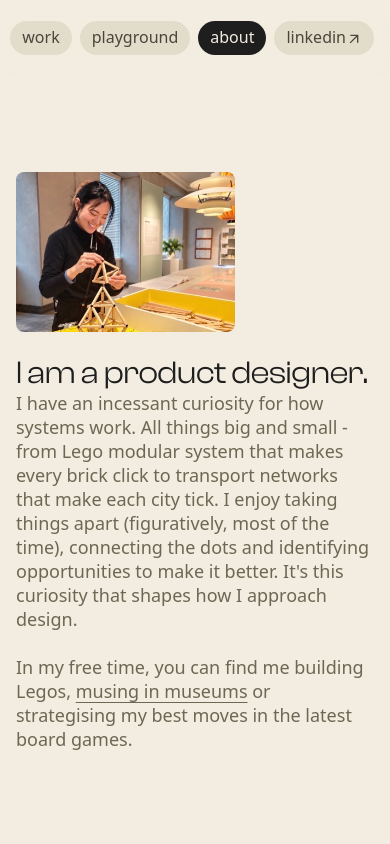
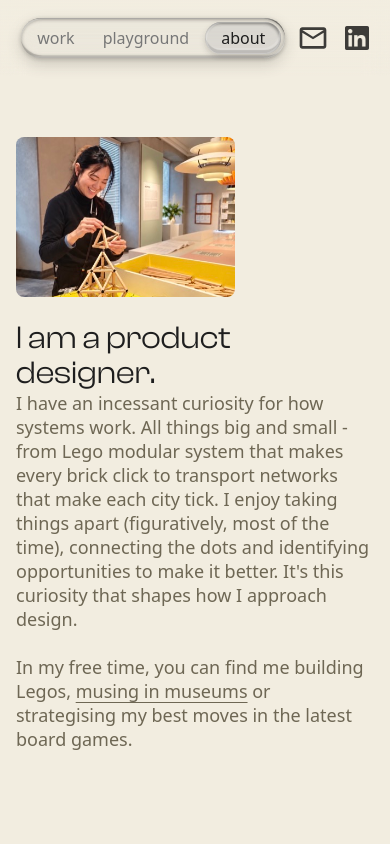
Before and after one commit to yuqinggg/yuqing-2027-portfolio, a website: page about.html in a window 390 px wide. Shown: the top 844 px of the page. Drawn offline with Linux system fonts and the light colour scheme; a web font is replaced by a local one.

Commit message:
Redesign the header from Figma, and drop letter spacing to 0 on all text.
The header (Figma 33:1472) now has the name "Tay Yu Qing" on the left, a
frosted-glass work/playground/about tab switcher in the centre, and email
and LinkedIn icons on the right; the LinkedIn pill is gone. The email icon
copies tayyuqing.work@gmail.com and confirms in its tooltip, falling back
to opening the email app where the clipboard isn't allowed. On narrow
screens the tabs shrink and the name hides.

All letter-spacing rules are removed, so text on the homepage and About
page uses each font's normal spacing.

Also stops hidden tooltips from making phones zoom the page out.

Co-Authored-By: Claude Opus 5.5 <noreply@anthropic.com>

```diff
--- a/about.html
+++ b/about.html
@@ -11,7 +11,7 @@
     <link rel="preconnect" href="https://fonts.googleapis.com" />
     <link rel="preconnect" href="https://fonts.gstatic.com" crossorigin />
     <link rel="stylesheet" href="https://fonts.googleapis.com/css2?family=IBM+Plex+Mono&display=swap" />
-    <link rel="stylesheet" href="https://api.fontshare.com/v2/css?f[]=clash-grotesk@400,600&display=swap" />
+    <link rel="stylesheet" href="https://api.fontshare.com/v2/css?f[]=clash-grotesk@400,600&f[]=clash-display@500&display=swap" />
     <link rel="stylesheet" href="css/home.css" />
     <!-- theme picked earlier this session, else the system's; runs before paint so there is no flash -->
     <script>
@@ -25,13 +25,18 @@
 
   <body>
     <header class="nav">
-      <nav aria-label="Main">
-        <a class="pill" href="index.html">work</a>
+      <a class="nav-name" href="index.html">Tay Yu Qing</a>
+      <nav class="nav-tabs" aria-label="Main">
+        <a class="nav-tab" href="index.html">work</a>
         <!-- TODO: link once the playground page exists -->
-        <span class="pill">playground</span>
-        <span class="pill is-active" aria-current="page">about</span>
-        <a class="pill" href="https://www.linkedin.com/in/tayyuqing/" target="_blank" rel="noopener">linkedin<span class="pill-arrow" aria-hidden="true"></span></a>
+        <span class="nav-tab">playground</span>
+        <span class="nav-tab is-active" aria-current="page">about</span>
       </nav>
+      <div class="nav-icons">
+        <button class="nav-email" type="button" data-email="tayyuqing.work@gmail.com" data-tip="copy email" aria-label="Copy email address"><img class="mono" src="img/home/email.svg" alt="" width="32" height="32" /></button>
+        <span class="nav-email-status sr-only" role="status"></span>
+        <a href="https://www.linkedin.com/in/tayyuqing/" target="_blank" rel="noopener" aria-label="LinkedIn"><img class="mono" src="img/home/linkedin.png" alt="" width="24" height="24" /></a>
+      </div>
     </header>
 
     <main class="container about">
@@ -98,6 +103,7 @@
       <img class="mono" src="img/home/claude.png" alt="" width="16" height="16" />
     </footer>
     <script src="js/tip.js"></script>
+    <script src="js/copy-email.js"></script>
     <script src="js/hero-intro.js"></script>
   </body>
 </html>
--- a/css/home.css
+++ b/css/home.css
@@ -17,6 +17,7 @@
   --pill-active-bg: #fff;
   --pill-active-text: #000;
   --pill-hover: brightness(1.35);
+  --tab-active-text: #fff;
   --gutter: clamp(16px, 4vw, 58.8px);
   --display: "Clash Display", system-ui, sans-serif;
   --mono: "IBM Plex Mono", ui-monospace, monospace;
@@ -36,6 +37,7 @@
   --pill-active-bg: #1e1e1e;
   --pill-active-text: #f2ede0;
   --pill-hover: brightness(0.94);
+  --tab-active-text: #1e1e1e; /* not in Figma: white on the grey glass is unreadable on cream */
 }
 
 /* Registered so the nav's gradient colour can fade (gradients themselves can't transition) */
@@ -64,8 +66,13 @@ body,
   box-sizing: border-box;
 }
 
+/* a hidden [data-tip] tooltip still takes up room; this stops it widening the page. On html, not body,
+   so phones don't zoom the page out to fit it */
+html {
+  overflow-x: clip;
+}
+
 body {
-  overflow-x: clip; /* a hidden [data-tip] tooltip still takes up room; this stops it making the page scroll sideways */
   margin: 0;
   background: var(--bg);
   color: var(--text);
@@ -84,55 +91,163 @@ img {
 }
 
 /* Nav */
+/* Name left, glass tabs centred, email and LinkedIn right (Figma 33:1472) */
 .nav {
   position: sticky;
   top: 0;
   z-index: 10;
   height: 76px;
-  display: flex;
+  box-sizing: border-box;
+  display: grid;
+  grid-template-columns: 1fr auto 1fr; /* equal side columns keep the tabs centred */
   align-items: center;
-  justify-content: flex-end;
-  padding: 8px var(--gutter);
+  padding: 8px clamp(16px, 5.44vw, 80px); /* Figma's 80px at the 1470px width */
   margin-bottom: -76px; /* overlay the hero like the design, instead of pushing it down */
+  overflow-x: clip; /* the email icon's hidden tooltip otherwise makes phones zoom out (html's clip doesn't reach a sticky header) */
   background: linear-gradient(to bottom, var(--nav-tint), transparent);
   -webkit-backdrop-filter: blur(12px);
   backdrop-filter: blur(12px);
   transition: --nav-tint 0.4s ease;
 }
 
-.nav nav {
-  display: flex;
-  gap: 8px;
+.nav-name {
+  justify-self: start; /* link only as wide as the name, not the whole column */
+  font-family: var(--display);
+  font-weight: 500;
+  font-size: 20px;
+  color: var(--text);
+  text-decoration: none;
+  white-space: nowrap;
+  transition: color 0.4s ease;
 }
 
-.pill {
-  display: inline-flex;
-  align-items: flex-end;
-  padding: 8px 12px;
+/* Frosted-glass tab switcher; the shadows are Figma's highlight and depth layers */
+.nav-tabs {
+  display: flex;
+  align-items: center;
+  gap: 4px;
+  margin-right: 12px; /* Figma nudges the tabs this far left of centre */
+  padding: 4px;
   border-radius: 999px;
-  font-size: 16px;
-  line-height: 17.92px;
-  text-decoration: none;
-  background: var(--pill-bg);
-  color: var(--pill-text);
-  transition: filter 0.15s, background-color 0.4s ease, color 0.4s ease;
+  background: rgba(187, 187, 188, 0.12);
+  -webkit-backdrop-filter: blur(8px);
+  backdrop-filter: blur(8px);
+  box-shadow:
+    0 1px 5px rgba(0, 0, 0, 0.2),
+    0 6px 16px rgba(0, 0, 0, 0.16),
+    inset 0 0 0 1px rgba(255, 255, 255, 0.03),
+    inset 1.8px 3px 0 -2px rgba(255, 255, 255, 0.27),
+    inset -2px -2px 0 -2px rgba(255, 255, 255, 0.24),
+    inset -3px -8px 1px -6px rgba(255, 255, 255, 0.18),
+    inset -0.3px -1px 4px 0 rgba(0, 0, 0, 0.24),
+    inset -1.5px 2.5px 0 -2px rgba(0, 0, 0, 0.4),
+    inset 0 3px 4px -2px rgba(0, 0, 0, 0.4),
+    inset 2px -6.5px 1px -4px rgba(0, 0, 0, 0.2);
 }
 
-.pill.is-active {
-  background: var(--pill-active-bg);
-  color: var(--pill-active-text);
+.nav-tab {
+  display: flex;
+  align-items: center;
+  justify-content: center;
+  width: 108px;
+  height: 24px;
+  border-radius: 999px;
+  font: 16px/18px var(--ui);
+  color: #777;
+  text-decoration: none;
+  transition: color 0.2s ease;
 }
 
-/* arrow_outward used as a mask so it takes the pill's text colour in both themes */
-.pill-arrow {
-  width: 16px;
-  height: 16px;
-  background: currentColor;
-  mask: url("../img/home/arrow-outward.svg") no-repeat center / contain;
+a.nav-tab:hover {
+  color: var(--text);
 }
 
-a.pill:hover {
-  filter: var(--pill-hover);
+/* the current page's tab is a raised glass pill, 4px bigger all round */
+.nav-tab.is-active {
+  width: 116px;
+  height: 32px;
+  background: rgba(187, 187, 188, 0.36);
+  color: var(--tab-active-text);
+  box-shadow:
+    0 3px 6px rgba(0, 0, 0, 0.16),
+    inset 2px 1px 0 rgba(255, 255, 255, 0.27),
+    inset -1.5px -1px 0 rgba(255, 255, 255, 0.24),
+    inset -2px -6px 1px rgba(255, 255, 255, 0.18),
+    inset -1px 2px 3px rgba(0, 0, 0, 0.4),
+    inset 0 -4px 1px rgba(0, 0, 0, 0.2);
+}
+
+.nav-icons {
+  justify-self: end;
+  display: flex;
+  align-items: center;
+  gap: 16px;
+}
+
+.nav-icons a,
+.nav-email {
+  display: block;
+}
+
+/* the email icon is a button (it copies the address), reset to look like the LinkedIn link */
+.nav-email {
+  position: relative; /* for its [data-tip] tooltip */
+  padding: 0;
+  border: 0;
+  background: none;
+  cursor: pointer;
+}
+
+.nav-email:focus-visible {
+  outline: 2px solid var(--text);
+  outline-offset: 3px;
+}
+
+/* read by screen readers, not shown (the email "copied" announcement) */
+.sr-only {
+  position: absolute;
+  width: 1px;
+  height: 1px;
+  overflow: hidden;
+  clip-path: inset(50%);
+  white-space: nowrap;
+}
+
+/* Figma shows the icons at 75%; set on the images, not the group, so the email tooltip stays solid. Full on hover */
+.nav-icons img {
+  opacity: 0.75;
+  transition: opacity 0.15s;
+}
+
+.nav-icons :is(a, button):hover img {
+  opacity: 1;
+}
+
+/* Not in the design: on narrow screens the tabs shrink to their text, and the name goes when there's no room for it */
+@media (max-width: 900px) {
+  .nav-tab {
+    width: auto;
+    padding-inline: 12px;
+  }
+
+  .nav-tab.is-active {
+    width: auto;
+    padding-inline: 16px;
+  }
+}
+
+@media (max-width: 600px) {
+  .nav {
+    grid-template-columns: auto 1fr;
+  }
+
+  .nav-name {
+    display: none;
+  }
+
+  .nav-tabs {
+    margin-right: 0;
+  }
 }
 
 a:focus-visible {
@@ -154,7 +269,6 @@ a:focus-visible {
   font-weight: 400;
   font-size: clamp(44px, 6.6vw, 96px); /* 96px at the 1470px design width */
   line-height: 1;
-  letter-spacing: -0.01em;
 }
 
 /* Intro start state for the [data-intro] block (homepage hero, About intro), played in by js/hero-intro.js:
@@ -343,7 +457,6 @@ a:focus-visible {
   background: var(--pill-bg);
   color: var(--pill-text);
   font: 14px/1.2 var(--ui);
-  letter-spacing: normal;
   white-space: nowrap;
   pointer-events: none;
   opacity: 0;
@@ -494,7 +607,6 @@ a:focus-visible {
   font-family: var(--mono);
   font-size: 11px;
   font-weight: 400;
-  letter-spacing: 0.1em;
   text-transform: uppercase;
   color: var(--muted);
   transition: color 0.4s ease;
@@ -549,7 +661,6 @@ a:focus-visible {
 .cv-date {
   font-family: var(--mono);
   font-size: 13px;
-  letter-spacing: 0.05em;
   white-space: nowrap;
   color: var(--muted);
   transition: color 0.4s ease;
@@ -575,7 +686,6 @@ a:focus-visible {
   padding-bottom: 90px;
   font-family: var(--mono);
   font-size: 11px;
-  letter-spacing: 0.1em;
   color: var(--muted);
 }
 
--- /dev/null
+++ b/js/copy-email.js
@@ -0,0 +1,23 @@
+// Nav email icon: copies the address and confirms in its tooltip (and to screen readers).
+// The clipboard is only allowed on https and localhost, so elsewhere it opens the email app instead.
+const emailButton = document.querySelector(".nav-email");
+const emailStatus = document.querySelector(".nav-email-status");
+
+emailButton?.addEventListener("click", async () => {
+  try {
+    await navigator.clipboard.writeText(emailButton.dataset.email);
+  } catch {
+    location.href = `mailto:${emailButton.dataset.email}`;
+    return;
+  }
+  emailButton.dataset.tip = "copied!";
+  emailStatus.textContent = "Email address copied";
+});
+
+// back to the hint once the pointer or keyboard focus moves away
+for (const type of ["pointerleave", "blur"]) {
+  emailButton?.addEventListener(type, () => {
+    emailButton.dataset.tip = "copy email";
+    emailStatus.textContent = "";
+  });
+}
```
Also changed, not shown: index.html (+12 -6 lines), img/home/email.svg (added), img/home/linkedin.png (added).
